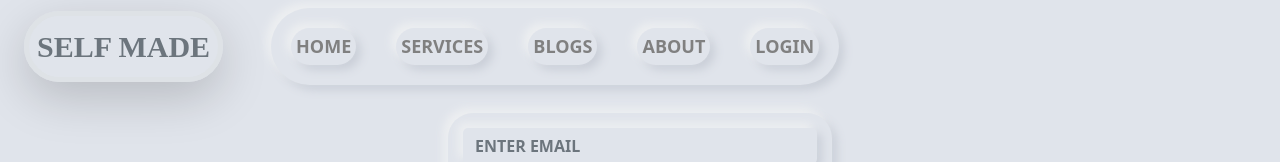
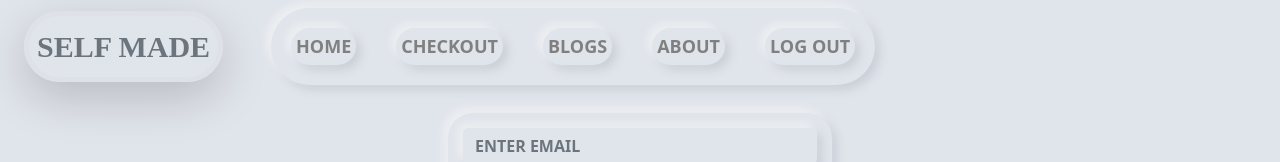
Before and after one commit to EHSANJiSHAD/self-made-catering, a React (Create React App) app: page /login in a window 1280 px wide. Shown: the top 162 px of the page. Built offline with nearby package versions, Linux system fonts and the light colour scheme; no server answers; sample sign-in values are in the browser's storage; a web font is replaced by a local one.

Commit message:
protected route added

```diff
--- a/src/App.js
+++ b/src/App.js
@@ -6,6 +6,8 @@ import Home from './components/Home/Home/Home';
 import Blogs from './components/Blogs/Blogs';
 import Login from './components/Login/Login/Login';
 import Signup from './components/Login/Signup/Signup';
+import Checkout from './components/Checkout/Checkout';
+import RequireAuth from './components/RequireAuth/RequireAuth';
 
 
 
@@ -19,6 +21,11 @@ function App() {
         <Route path="/" element={<Home></Home>}></Route>
         <Route path="/home" element={<Home></Home>}></Route>
         <Route path="/blogs" element={<Blogs></Blogs>}></Route>
+        <Route path='/checkout' element={
+          <RequireAuth>
+            <Checkout></Checkout>
+          </RequireAuth>
+        }></Route>
         <Route path="/login" element={<Login></Login>}></Route>
         <Route path='/signup' element={<Signup></Signup>}></Route>
 
--- /dev/null
+++ b/src/components/Checkout/Checkout.js
@@ -0,0 +1,13 @@
+import './Checkout.css'
+
+import React from 'react';
+
+const Checkout = () => {
+    return (
+        <div>
+            <h2 style={{color:'gray'}}>CHECKOUT THIS SERVICE!</h2>
+        </div>
+    );
+};
+
+export default Checkout;
--- a/src/components/Login/Login/Login.js
+++ b/src/components/Login/Login/Login.js
@@ -1,7 +1,7 @@
 import './Login.css'
 import { useSignInWithEmailAndPassword } from 'react-firebase-hooks/auth';
 import React, { useState } from 'react';
-import { Link, useNavigate } from 'react-router-dom';
+import { Link, useLocation, useNavigate } from 'react-router-dom';
 import { Button, Form } from 'react-bootstrap';
 import auth from '../../../firebase.init';
 
@@ -45,8 +45,13 @@ const Login = () => {
     //     return <p>Loading...</p>;
     //   }
 
+
+
+    const location = useLocation();
+    const from = location.state?.from?.pathname || '/';
+
     if(user){
-        navigate('/home');
+        navigate(from,{replace: true});
     }
     return (
         <div className='login-div container'>
--- /dev/null
+++ b/src/components/RequireAuth/RequireAuth.js
@@ -0,0 +1,16 @@
+import React from 'react';
+import { useAuthState } from 'react-firebase-hooks/auth';
+import { Navigate, useLocation } from 'react-router-dom';
+import auth from '../../firebase.init';
+
+const RequireAuth = ({children}) => {
+    const [user] = useAuthState(auth);
+    const location = useLocation();
+    if(!user){
+        return <Navigate to="/login" state={{ from: location }} replace />;
+    }
+    return children;
+
+};
+
+export default RequireAuth;
--- a/src/components/Shared/Header/Header.css
+++ b/src/components/Shared/Header/Header.css
@@ -1,7 +1,7 @@
 @import url('https://fonts.googleapis.com/css2?family=My+Soul&display=swap');
 @import url('https://fonts.googleapis.com/css2?family=Rubik+Wet+Paint&display=swap');
 
-.nav-bar a{
+.nav-bar a {
 
     text-decoration: none;
     box-shadow: -5px -5px 8px #edeff1, 5px 5px 10px #cacfd8;
@@ -17,8 +17,19 @@
 
 
 }
-.nav{
-
+.logout-btn{
+    text-decoration: none;
+    box-shadow: -5px -5px 8px #edeff1, 5px 5px 10px #cacfd8;
+    border-radius: 25px;
+    color: gray;
+    font-weight: 800;
+    font-size: 18px;
+    margin: 20px;
+    transition: .5s;
+    padding: 5px;
+    margin-top: 20px;
+    border: none;
+    background-color: transparent;
 }
 .nav-bar a:hover{
     box-shadow: -20px -20px 45px #edeff1, 20px 20px 45px #cacfd8;
--- a/src/components/Shared/Header/Header.js
+++ b/src/components/Shared/Header/Header.js
@@ -1,10 +1,17 @@
 import './Header.css'
-
+import {signOut} from 'firebase/auth'
 import React from 'react';
 import { Link } from 'react-router-dom';
 import { Container, Nav, Navbar, NavDropdown } from 'react-bootstrap';
+import { useAuthState } from 'react-firebase-hooks/auth';
+import auth from '../../../firebase.init';
 
 const Header = () => {
+    const [user] = useAuthState(auth);
+
+    const handleLogOut = () =>{
+        signOut(auth);
+    }
     return (
 
         <div className='nav'>
@@ -22,10 +29,15 @@ const Header = () => {
                     <Navbar.Toggle aria-controls="responsive-navbar-nav" />
                     <Navbar.Collapse id="responsive-navbar-nav"className='nav-bar nav-bar-bg rounded-pill ' >
                         <Link to='/home'>HOME</Link>
-                        <Link to='/services'>SERVICES</Link>
+                        <Link to='/checkout'>CHECKOUT</Link>
                         <Link to='/blogs'>BLOGS</Link>
                         <Link to='/about'>ABOUT</Link>
-                        <Link to='/login'>LOGIN</Link>
+                        {
+                            user
+                            ?
+                            <button className='logout-btn' onClick={handleLogOut}>LOG OUT</button>
+                            :
+                            <Link to='/login'>LOGIN</Link>}
 
                     </Navbar.Collapse>
                 </Container>
```
Also changed, not shown: src/components/Checkout/Checkout.css (added).
